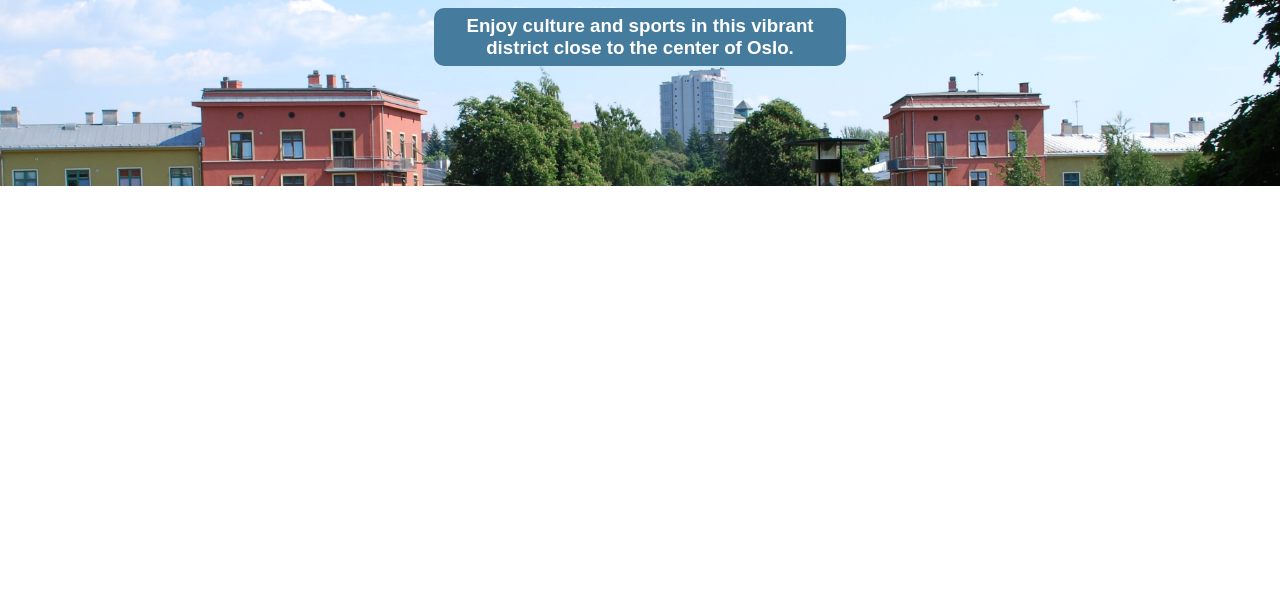
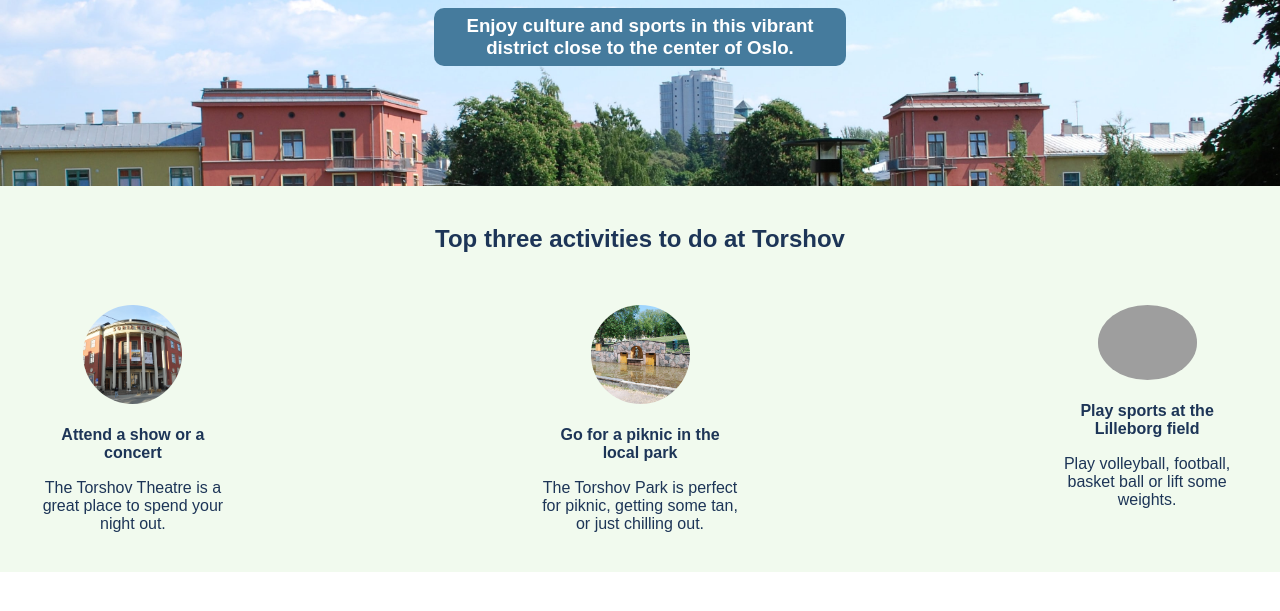
Before and after one commit to bluepersia/hometown-homepage, a website: page index.html in a window 1280 px wide. Shown: the part 183-794 px from the top of the page. Drawn offline with Linux system fonts and the light colour scheme; grey boxes are pictures that could not be loaded.

Commit message:
Add activities section

```diff
--- a/index.html
+++ b/index.html
@@ -12,6 +12,7 @@
 
     <!-- Blocks -->
     <link rel="stylesheet" href="src/css/blocks/hero/hero.css" />
+    <link rel="stylesheet" href="src/css/blocks/activities/activities.css" />
   </head>
   <body>
     <main>
@@ -22,6 +23,50 @@
           of Oslo.
         </p>
       </section>
+
+      <section class="activities">
+        <h2 class="activities__title">Top three activities to do at Torshov</h2>
+        <ul class="activities__list reset-list">
+          <li class="activities__item">
+            <img
+              class="activities__item-img"
+              src="./assets/images/theatre.jpg"
+              alt="Front façade of Torshov Theatre (Soria Moria), a curved building with tall white columns facing a city street."
+            />
+            <h3 class="activities__item-title">Attend a show or a concert</h3>
+            <p class="activities__item-description">
+              The Torshov Theatre is a great place to spend your night out.
+            </p>
+          </li>
+          <li class="activities__item">
+            <img
+              class="activities__item-img"
+              src="./assets/images/park.jpg"
+              alt="Stone fountain with a small statue in a shallow pond, surrounded by trees and grassy parkland."
+            />
+            <h3 class="activities__item-title">
+              Go for a piknic in the local park
+            </h3>
+            <p class="activities__item-description">
+              The Torshov Park is perfect for piknic, getting some tan, or just
+              chilling out.
+            </p>
+          </li>
+          <li class="activities__item">
+            <img
+              class="activities__item-img"
+              src="./assets/images/sports.jpg"
+              alt="Volleyball resting on a sandy beach volleyball court with a blurred net and player in the background."
+            />
+            <h3 class="activities__item-title">
+              Play sports at the Lilleborg field
+            </h3>
+            <p class="activities__item-description">
+              Play volleyball, football, basket ball or lift some weights.
+            </p>
+          </li>
+        </ul>
+      </section>
     </main>
   </body>
 </html>
--- /dev/null
+++ b/src/css/blocks/activities/activities.css
@@ -0,0 +1,34 @@
+.activities {
+  background-color: var(--color-light-green);
+  text-align: center;
+  padding: 2.43rem 2.12rem;
+  color: var(--color-dark-blue);
+}
+
+.activities__title {
+  font-size: var(--font-size-300);
+  margin-bottom: 3.3rem;
+}
+
+.activities__list {
+  display: flex;
+  justify-content: space-between;
+}
+
+.activities__item {
+  flex-basis: 198px;
+  display: flex;
+  flex-direction: column;
+  align-items: center;
+}
+
+.activities__item-img {
+  width: 50%;
+  border-radius: var(--border-radius-circle);
+  margin-bottom: 1.37rem;
+}
+
+.activities__item-title {
+  font-size: var(--font-size-100);
+  margin-bottom: 1.06rem;
+}
--- a/src/css/tokens.css
+++ b/src/css/tokens.css
@@ -22,4 +22,5 @@
 
   /* Border Radius */
   --border-radius-100: 10px;
+  --border-radius-circle: 50%;
 }
```
